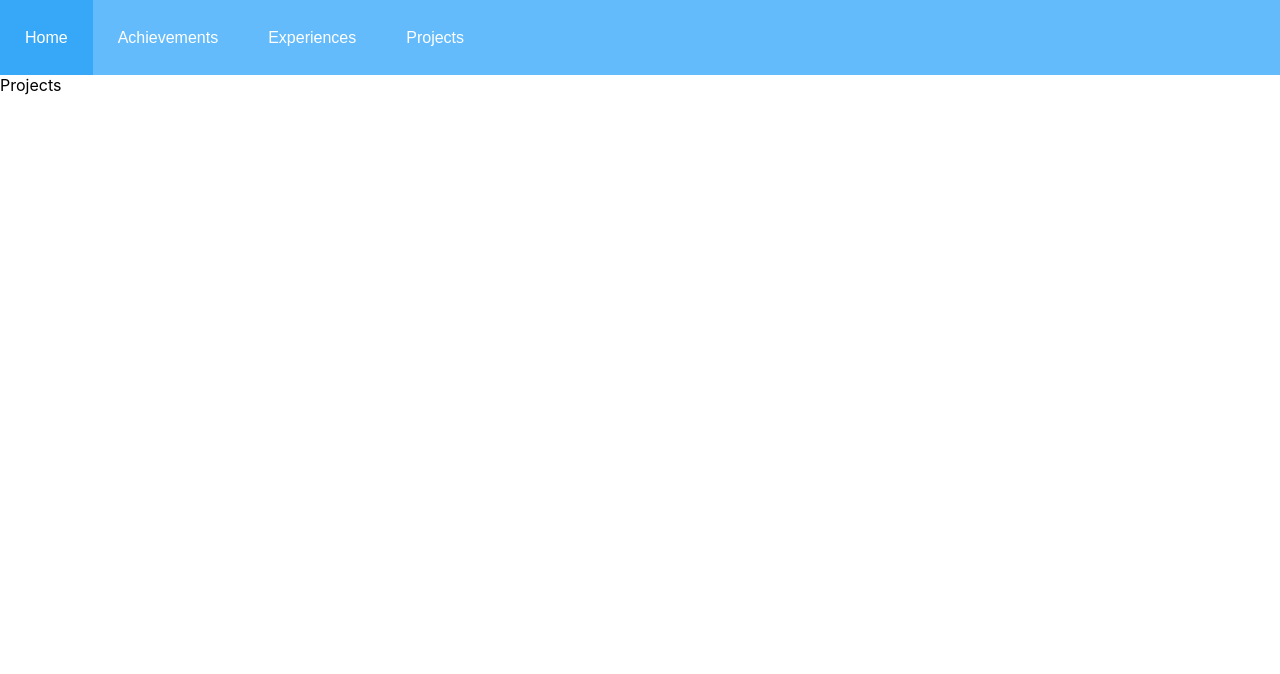
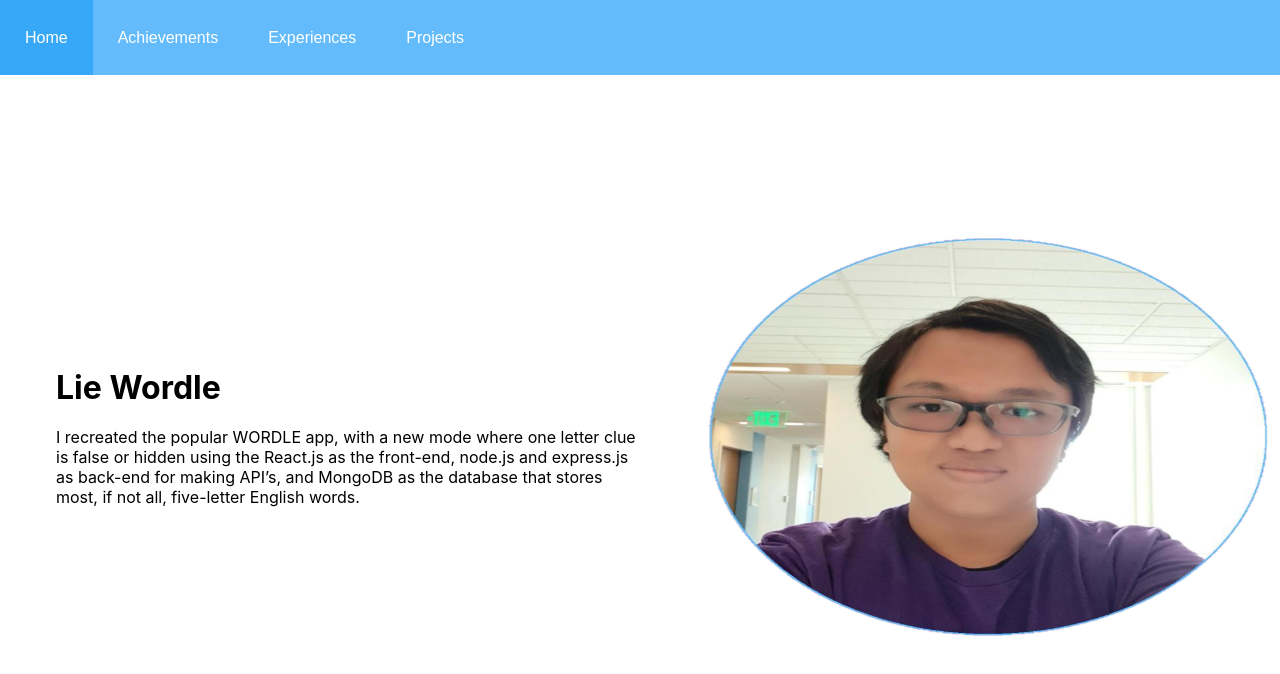
Before and after one commit to aaronk2002/personal_web, a React (Create React App) app: page /projects in a window 1280 px wide. Shown: the top 674 px of the page. Built offline with nearby package versions, Linux system fonts and the light colour scheme.

Commit message:
Implemented most of project section, still needs pictures

```diff
--- a/src/pages/Projects.js
+++ b/src/pages/Projects.js
@@ -1,5 +1,26 @@
+import SingleContent from "../components/SingleContent";
+import Desc from "../components/Desc.js";
+import Img from "../components/Img.js";
+
 function Projects() {
-    return (<>Projects</>);
+    const projs = [
+        {
+            title: "Lie Wordle",
+            detail: <><br />I recreated the popular WORDLE app, with a new mode where one letter clue is false or hidden using the React.js as the front-end, node.js and express.js as back-end for making API’s, and MongoDB as the database that stores most, if not all, five-letter English words.</>,
+            link: "https://lie-wordle.netlify.app/",
+            link_type: "website",
+            img: require("../public/Aaron.PNG"),
+            img_style: "landscape"
+        }
+    ];
+    return (
+        projs.map((proj) => <>
+            <SingleContent
+                desc={<Desc title={proj.title} detail={proj.detail} />}
+                img={<Img link={proj.link} img={proj.img} img_style={proj.img_style} link_type={proj.link_type} />}
+            />
+        </>)
+    );
 }
 
 export default Projects;
```
